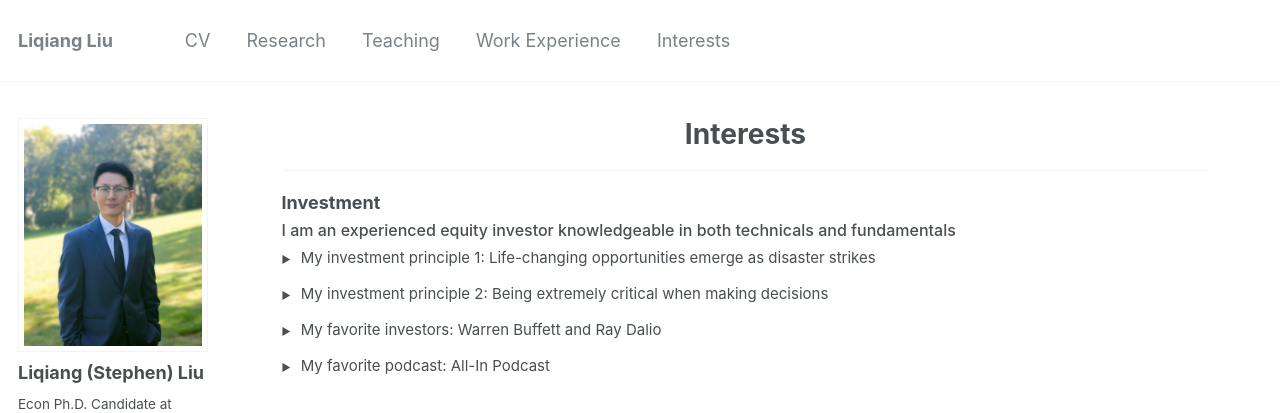
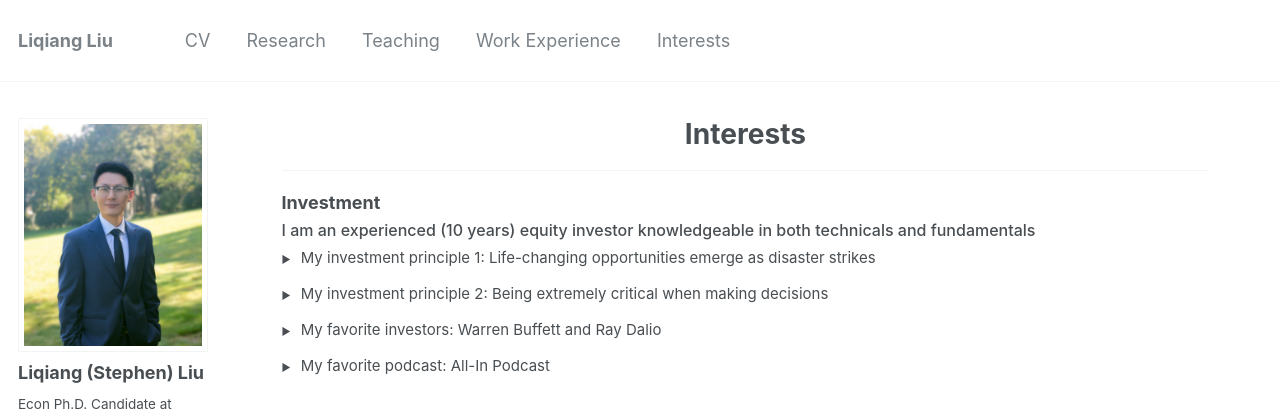
Before and after one commit to Liqiang-Liu/Liqiang-Liu.github.io, a Jekyll site: the page built from _pages/interests.md, in a window 1280 px wide and 1100 px high. Shown: the top 413 px of the window. Built offline with Jekyll 4.4.1, drawn with Linux system fonts in a browser that asks for light colours.

Commit message:
Update interests.md

```diff
--- a/_pages/interests.md
+++ b/_pages/interests.md
@@ -34,7 +34,7 @@ redirect_from:
 
 <ul class="custom-bullet">
     <span style="font-size: 18px;"><strong>Investment</strong></span><br>
-    <span style="font-size: 16px;"><span class="bolder-text">I am an experienced equity investor knowledgeable in both technicals and fundamentals</span></span>
+    <span style="font-size: 16px;"><span class="bolder-text">I am an experienced (10 years) equity investor knowledgeable in both technicals and fundamentals</span></span>
     <ul class="custom-bullet">
       <li><span style="font-size: 15px; ">My investment principle 1: Life-changing opportunities emerge as disaster strikes</span></li>
       <li><span style="font-size: 15px; ">My investment principle 2: Being extremely critical when making decisions</span></li>
```
